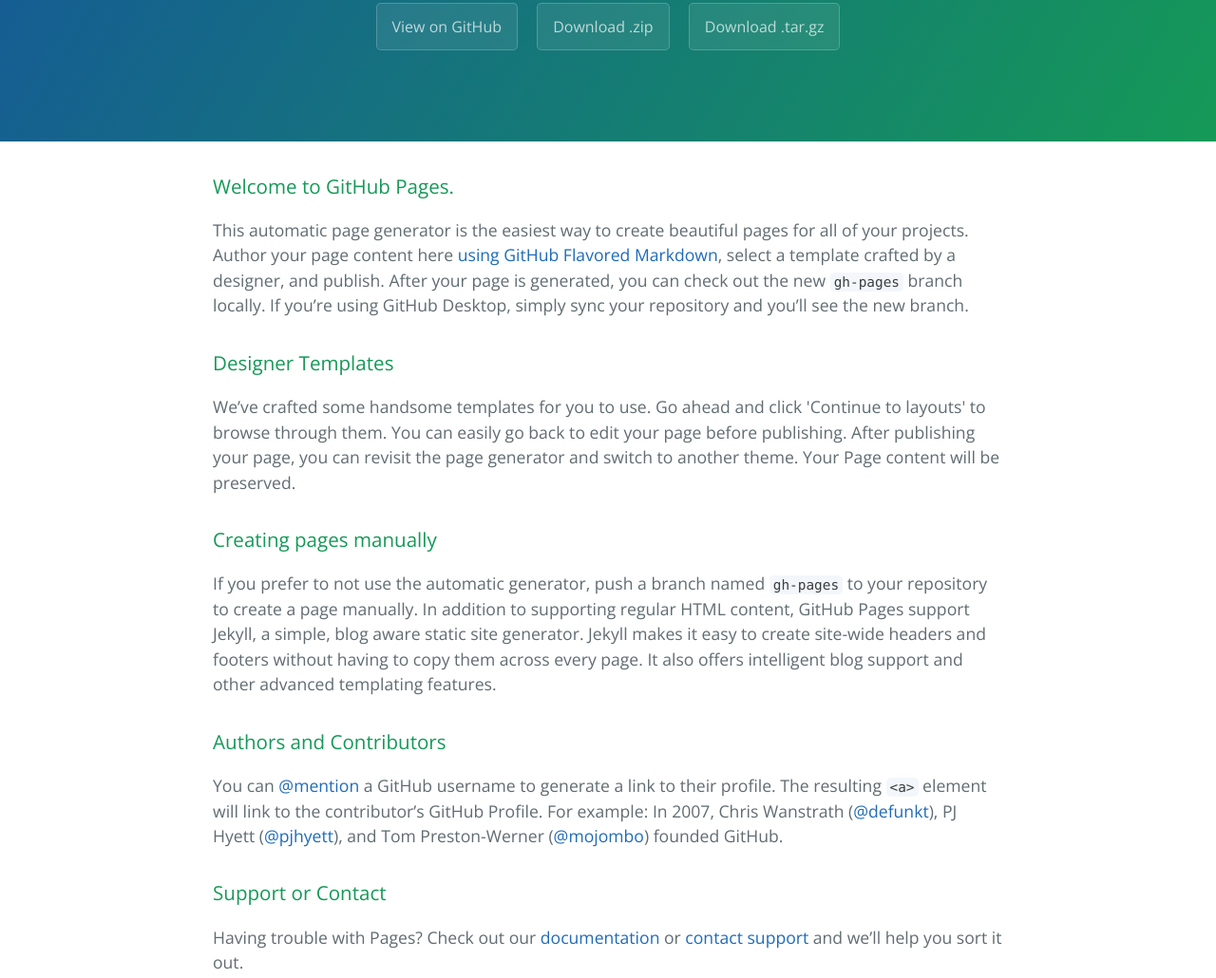
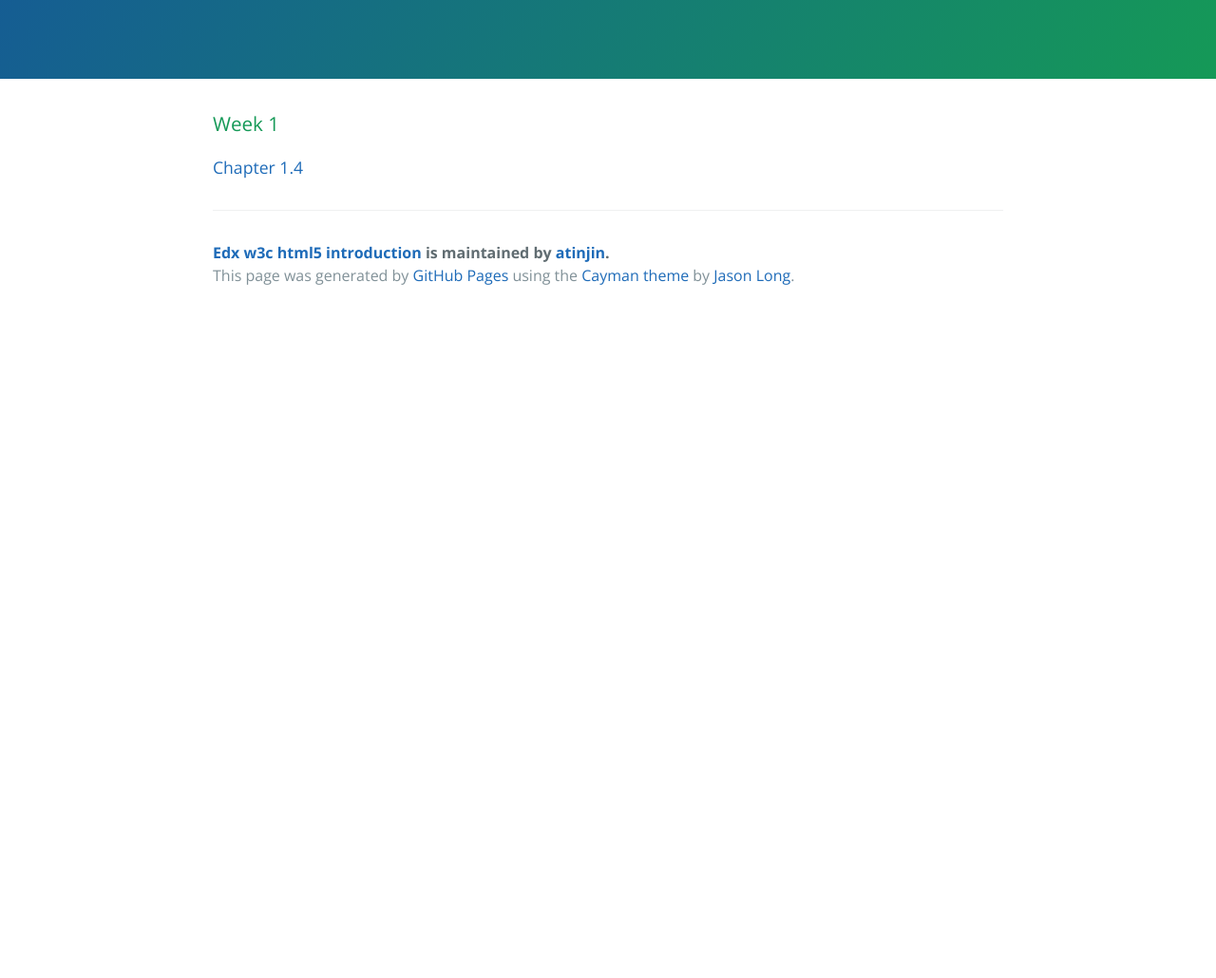
Before and after one commit to atinjin/edx_W3C_HTML5_Introduction, a plain HTML site: page index.html in a window 1280 px wide. Shown: the part 234-1264 px from the top of the page at 95% size. After the commit the page ends 800 px from the top, so only its background shows below. Drawn offline with nearby package versions, Linux system fonts and the light colour scheme.

Commit message:
Week 1. Activities - edX W3C HTML5 Introduction

```diff
--- a/index.html
+++ b/index.html
@@ -13,36 +13,15 @@
     <section class="page-header">
       <h1 class="project-name">Edx w3c html5 introduction</h1>
       <h2 class="project-tagline">Ryan Jin&#39;s edX Cource Work - W3Cx: HTML5.0x HTML5 Introduction</h2>
-      <a href="https://github.com/atinjin/edx_W3C_HTML5_Introduction" class="btn">View on GitHub</a>
+      <!--a href="https://github.com/atinjin/edx_W3C_HTML5_Introduction" class="btn">View on GitHub</a>
       <a href="https://github.com/atinjin/edx_W3C_HTML5_Introduction/zipball/master" class="btn">Download .zip</a>
-      <a href="https://github.com/atinjin/edx_W3C_HTML5_Introduction/tarball/master" class="btn">Download .tar.gz</a>
+      <a href="https://github.com/atinjin/edx_W3C_HTML5_Introduction/tarball/master" class="btn">Download .tar.gz</a-->
     </section>
 
     <section class="main-content">
       <h3>
-<a id="welcome-to-github-pages" class="anchor" href="#welcome-to-github-pages" aria-hidden="true"><span aria-hidden="true" class="octicon octicon-link"></span></a>Welcome to GitHub Pages.</h3>
-
-<p>This automatic page generator is the easiest way to create beautiful pages for all of your projects. Author your page content here <a href="https://guides.github.com/features/mastering-markdown/">using GitHub Flavored Markdown</a>, select a template crafted by a designer, and publish. After your page is generated, you can check out the new <code>gh-pages</code> branch locally. If you’re using GitHub Desktop, simply sync your repository and you’ll see the new branch.</p>
-
-<h3>
-<a id="designer-templates" class="anchor" href="#designer-templates" aria-hidden="true"><span aria-hidden="true" class="octicon octicon-link"></span></a>Designer Templates</h3>
-
-<p>We’ve crafted some handsome templates for you to use. Go ahead and click 'Continue to layouts' to browse through them. You can easily go back to edit your page before publishing. After publishing your page, you can revisit the page generator and switch to another theme. Your Page content will be preserved.</p>
-
-<h3>
-<a id="creating-pages-manually" class="anchor" href="#creating-pages-manually" aria-hidden="true"><span aria-hidden="true" class="octicon octicon-link"></span></a>Creating pages manually</h3>
-
-<p>If you prefer to not use the automatic generator, push a branch named <code>gh-pages</code> to your repository to create a page manually. In addition to supporting regular HTML content, GitHub Pages support Jekyll, a simple, blog aware static site generator. Jekyll makes it easy to create site-wide headers and footers without having to copy them across every page. It also offers intelligent blog support and other advanced templating features.</p>
-
-<h3>
-<a id="authors-and-contributors" class="anchor" href="#authors-and-contributors" aria-hidden="true"><span aria-hidden="true" class="octicon octicon-link"></span></a>Authors and Contributors</h3>
-
-<p>You can <a href="https://help.github.com/articles/basic-writing-and-formatting-syntax/#mentioning-users-and-teams" class="user-mention">@mention</a> a GitHub username to generate a link to their profile. The resulting <code>&lt;a&gt;</code> element will link to the contributor’s GitHub Profile. For example: In 2007, Chris Wanstrath (<a href="https://github.com/defunkt" class="user-mention">@defunkt</a>), PJ Hyett (<a href="https://github.com/pjhyett" class="user-mention">@pjhyett</a>), and Tom Preston-Werner (<a href="https://github.com/mojombo" class="user-mention">@mojombo</a>) founded GitHub.</p>
-
-<h3>
-<a id="support-or-contact" class="anchor" href="#support-or-contact" aria-hidden="true"><span aria-hidden="true" class="octicon octicon-link"></span></a>Support or Contact</h3>
-
-<p>Having trouble with Pages? Check out our <a href="https://help.github.com/pages">documentation</a> or <a href="https://github.com/contact">contact support</a> and we’ll help you sort it out.</p>
+        <a id="welcome-to-github-pages" class="anchor" href="#welcome-to-github-pages" aria-hidden="true"><span aria-hidden="true" class="octicon octicon-link"></span></a>Week 1</h3>
+            <p><a href="/week1/index.html">Chapter 1.4</a></p>
 
       <footer class="site-footer">
         <span class="site-footer-owner"><a href="https://github.com/atinjin/edx_W3C_HTML5_Introduction">Edx w3c html5 introduction</a> is maintained by <a href="https://github.com/atinjin">atinjin</a>.</span>
```
Also changed, not shown: week1/index.html (added, +14 -0 lines).
